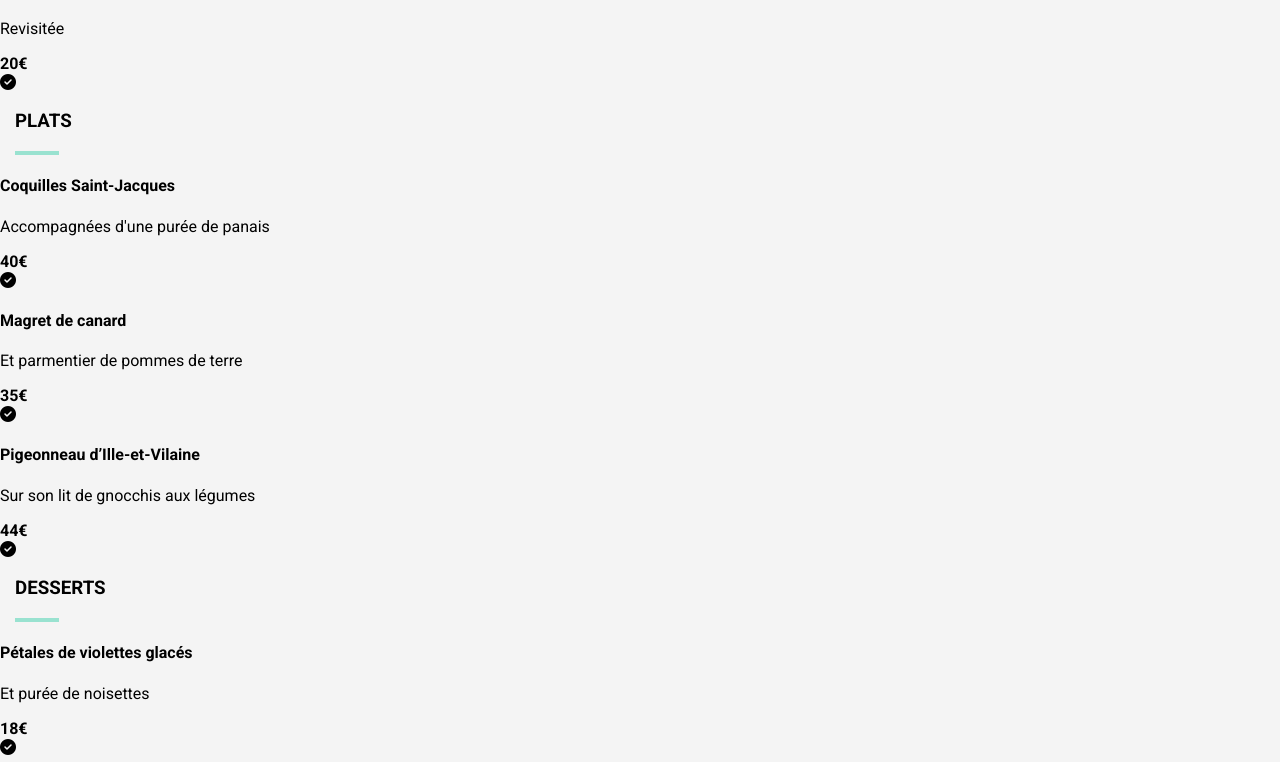
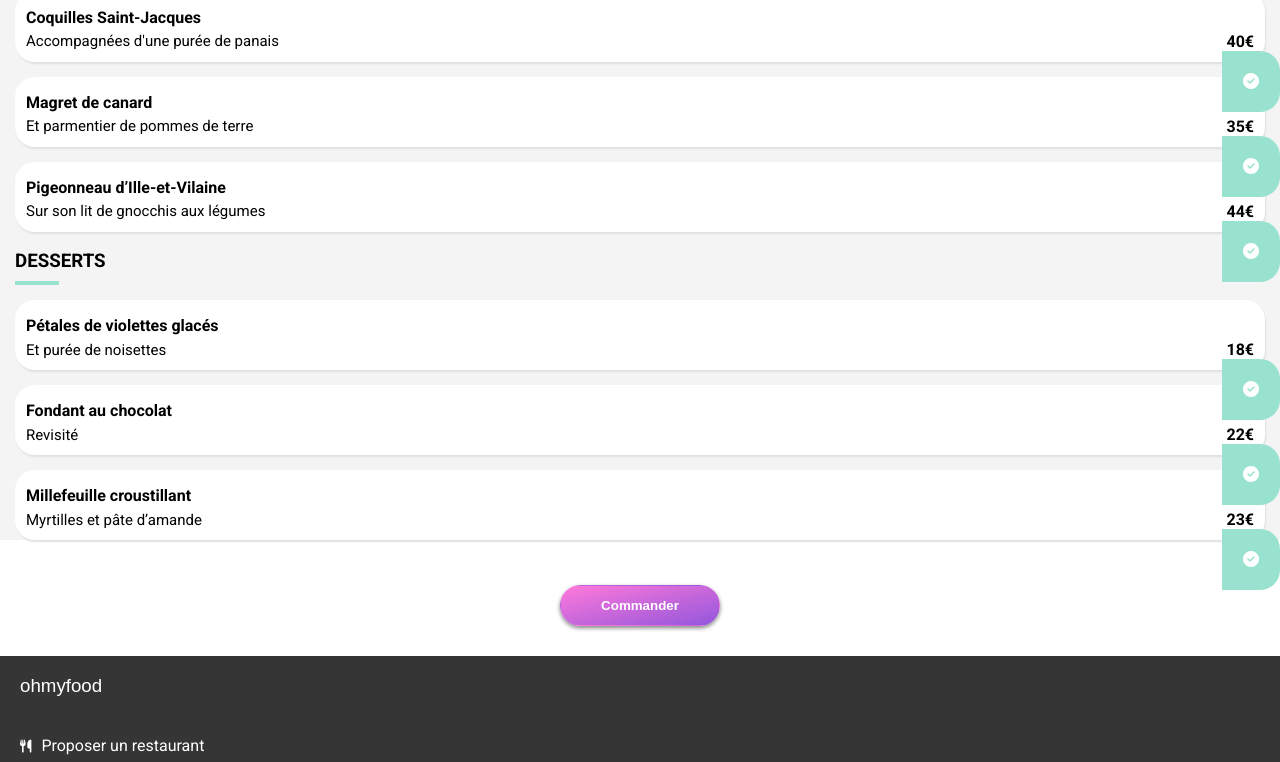
Before and after one commit to MickSR/SEGURAMickael_3_27102021, a plain HTML site: page a-la-francaise.html in a window 1280 px wide. Shown: the part 678-1440 px from the top of the page. Drawn offline with Linux system fonts and the light colour scheme; a web font is replaced by a local one.

Commit message:
commit sur main

```diff
--- a/a-la-francaise.html
+++ b/a-la-francaise.html
@@ -175,7 +175,7 @@
 <footer>
     <h3>ohmyfood</h3>
     <ul>
-        <li><a href="#"><i class="fas fa-ustensils"></i>Proposer un restaurant</a></li>
+        <li><a href="#"><i class="fas fa-utensils"></i>Proposer un restaurant</a></li>
         <li><a href="#"><i class="fas fa-hands-helping"></i>Devenir partenaire</a></li>
         <li><a href="#">Mentions légales</a></li>
         <li><a href="mailto:ohmyfood-restaurant@gmail.com">Contact</a></li>
--- a/css/style.css
+++ b/css/style.css
@@ -87,6 +87,7 @@ a {
     width: 100%;
     height: 200px;
     object-fit: cover;
+    margin-top: -10px;
 }
 
 .menu_creation{
@@ -103,6 +104,7 @@ a {
     align-items: center;
     padding: 10px 20px 0px 10px;
     font-family: "Shrikhand", sans-serif;
+    font-weight: normal;
 }
 
 .starter h3, .dishes h3, .dessert h3{
@@ -113,14 +115,65 @@ a {
 .line{
     border:  2px solid #99E2D0;
     margin-left: 15px;
+    margin-top: -10px;
     width: 40px;
 }
 
+.meals{
+    border: 1px solid transparent;
+    background-color: white;
+    border-radius: 20px;
+    margin: 15px;
+    padding: 10px;
+    box-shadow: 1px 2px 2px #e0e0e0;
+}
+
+.meals h4{
+    margin: 5px 0px;
+}
+
+.description_meals{
+    display: flex;
+    justify-content: space-between;
+    align-items: center;
+}
+
+.description_meals p{
+    font-size: 15px;
+    margin: 0px;
+}
+
+.validation {
+    border: 1px solid transparent;
+    border-top-right-radius: 20px;
+    border-bottom-right-radius: 20px;
+    background-color: #99E2D0;
+    position: absolute;
+    right: 0px;
+    padding: 20px;
+}
+
+.fa-check-circle{
+    color: white;
+}
+
+.btn_menu{
+    text-align: center;
+}
+
+.btn_menu button{
+    border: 1px solid transparent;
+    padding: 12px 40px;
+    margin: 30px;
+    border-radius: 30px;
+    background: linear-gradient(to bottom right, #ff79DA , #9356DC );
+    color: white;
+    font-weight: bold;
+    box-shadow: 0px 2px 4px grey;
+}
 
 
-
-
-/* Toutes les sections 1 */
+/* sections 1 */
 
 /*Accueil*/
 .functioning{
@@ -195,7 +248,7 @@ a {
     font-size: 20px;
 }
 
-/* Toutes les sections 2 */
+/* sections 2 */
 
 /*Accueil*/
 .restaurant{
```
Also changed, not shown: la-note-enchantee.html (+1 -1 lines), le-delice-des-sens.html (+1 -1 lines).
